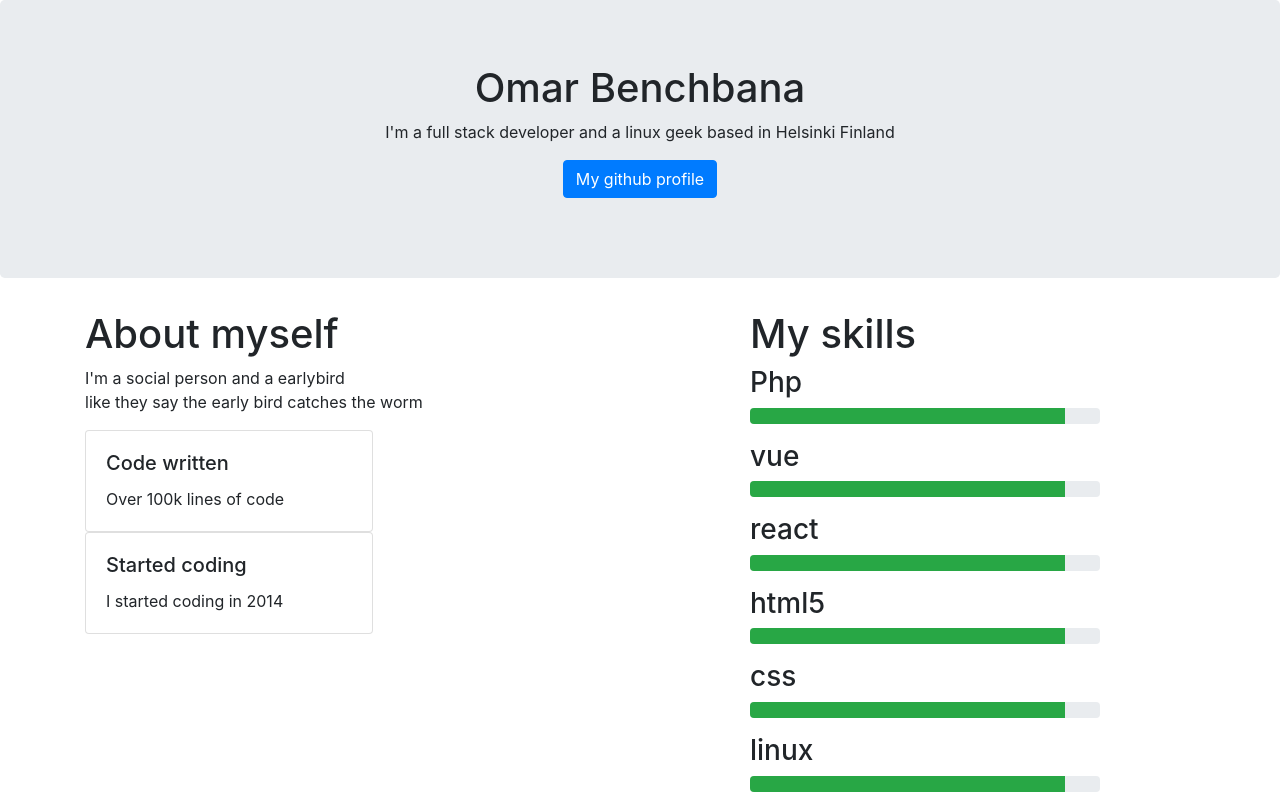
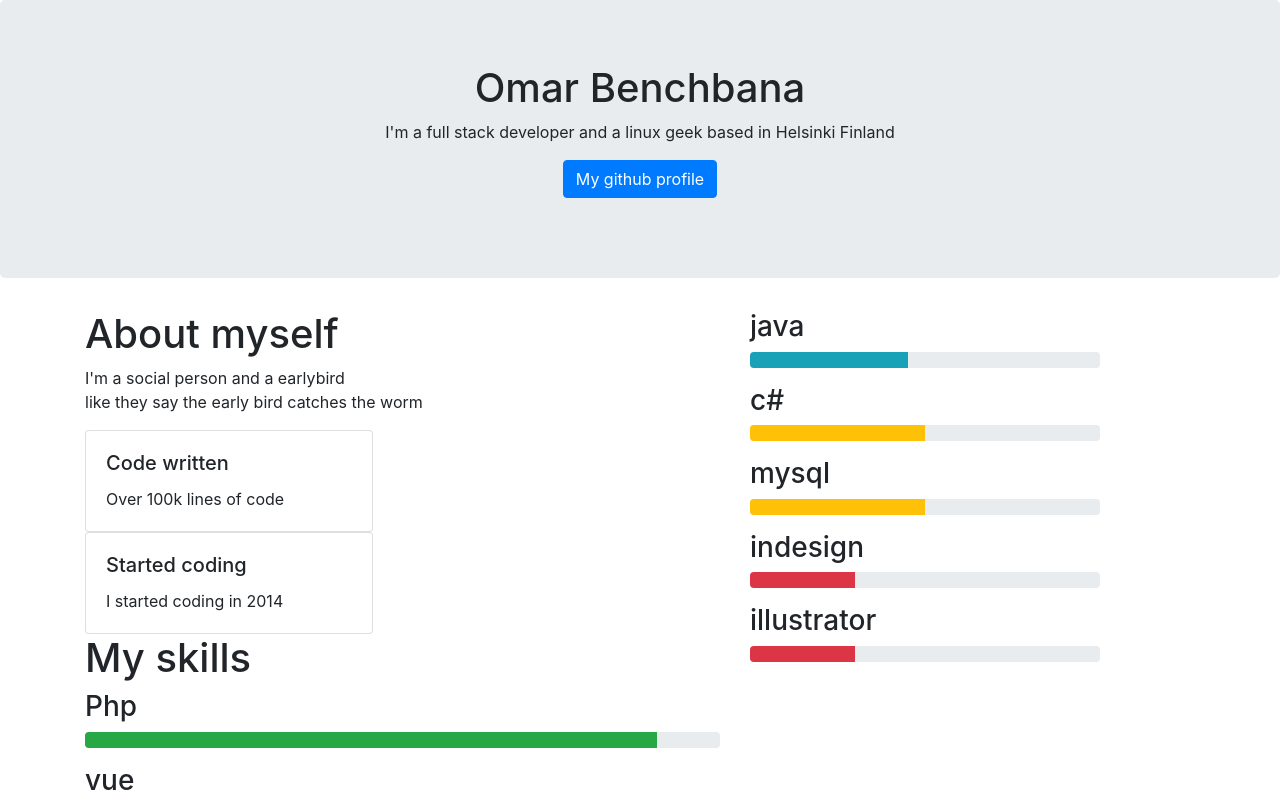
Before and after one commit to obb12/ansiosivu, a React (Create React App) app: page / in a window 1280 px wide. Shown: the top 800 px of the page. Built offline with nearby package versions, Linux system fonts and the light colour scheme.

Commit message:
new column

```diff
--- a/src/App.js
+++ b/src/App.js
@@ -44,9 +44,6 @@ class App extends Component {
   </Card.Text>
 </Card.Body>
 </Card>
-
-                </Col>
-                <Col xs={6} md={4}>
     <h1>My skills</h1>
     <h3>Php</h3>
     <ProgressBar  variant="success" now={90} className="mb-3"/>
@@ -65,6 +62,10 @@ class App extends Component {
     <h3>linux</h3>
 
     <ProgressBar  variant="success" now={90} className="mb-3"/>
+
+                </Col>
+                <Col xs={6} md={4}>
+
                     <h3>java</h3>
 
                     <ProgressBar  variant="info" now={45} className="mb-3"/>
```
Lines whose indentation alone changed are shown as unchanged.
